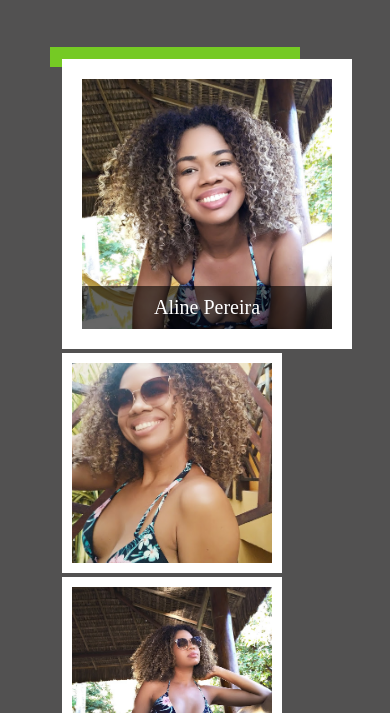
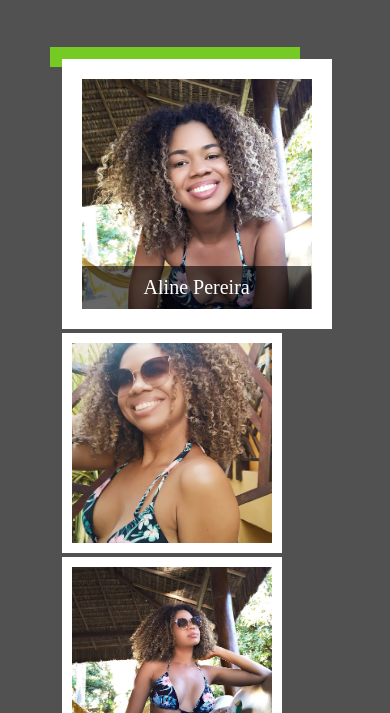
Before and after one commit to Aline160/Site-CulturaNegra, a plain HTML site: page galeria.html in a window 390 px wide. Shown: the part 131-844 px from the top of the page. Drawn offline with Linux system fonts and the light colour scheme; a web font is replaced by a local one.

Commit message:
responsividade

```diff
--- a/style/responsive.css
+++ b/style/responsive.css
@@ -259,13 +259,13 @@ h1::after{
 @media screen and (max-width:620px){
 
     .Galeria11{
-        height: 250px;
-        width:250px;
+        height: 230px;
+        width:230px;
     }
 
     figcaption1{
         font-size: 20px;
-        width: 92%;
-        margin-left: -250px;
+        width: 91%;
+        margin-left: -230px;
     }
 }
```
